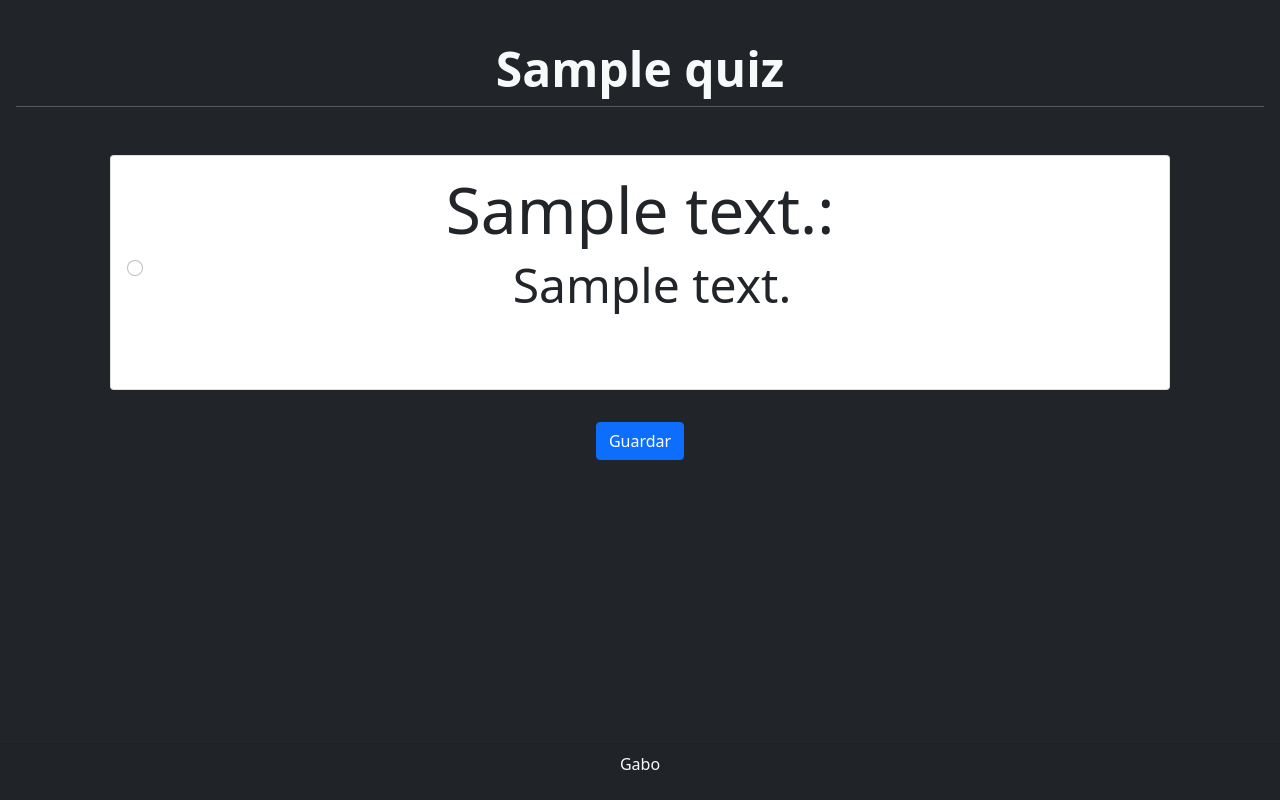
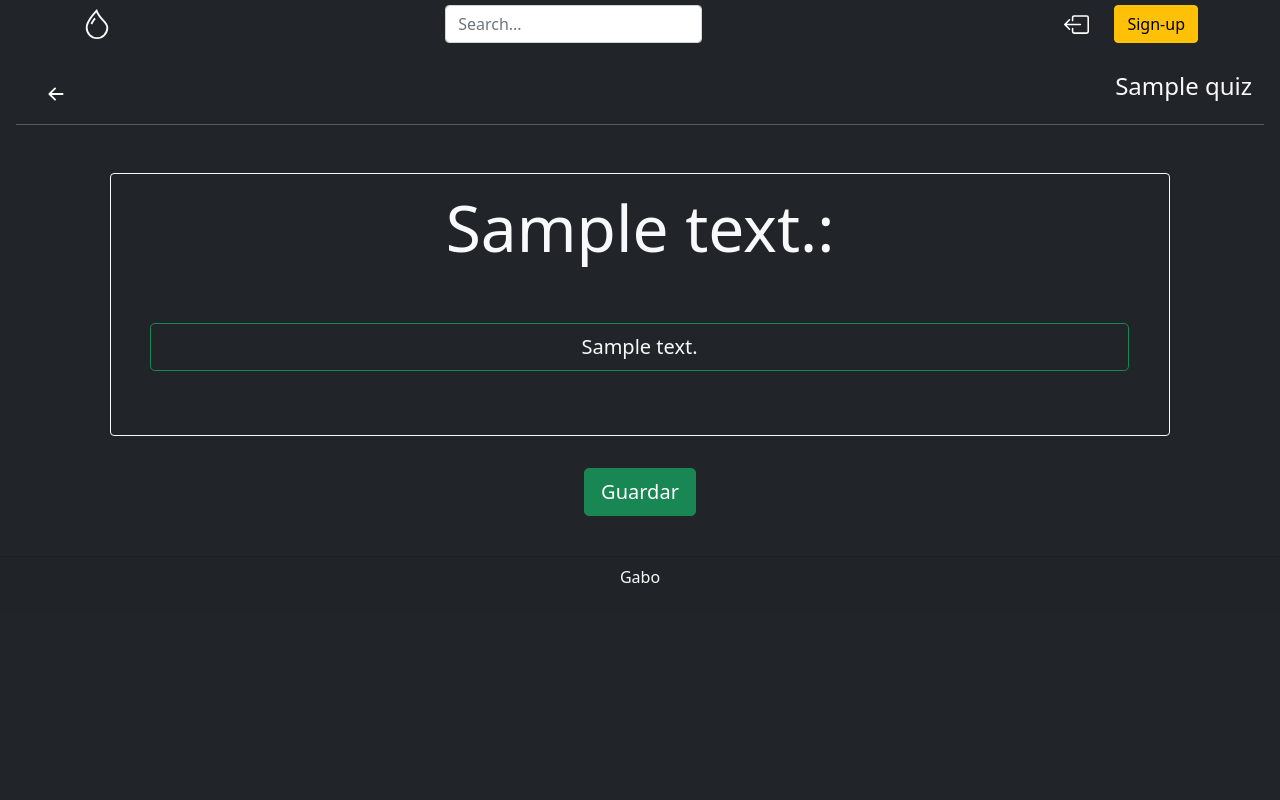
Before and after one commit to gabrielbarragan/quiz_app, a Django app: template quizes/templates/quizes/quiz.html in a window 1280 px wide. Run offline with Django 3.2, Linux system fonts and the light colour scheme; the template is opened without the code that fills it: values that come from a table or form of the project are taken from there, others are empty; tables that the repository leaves empty hold one stand-in row (values such as "Sample post").

Commit message:
Se creó el middleware UserIsAuthenticatedMiddleware para restringir el acceso a los quices, se creó la vista de logout, un botón para volver a atrás cuando ya se está en las preguntas del quiz y por último un header para poner el botón a cargo de esta funcionalidad

```diff
--- /dev/null
+++ b/quiz_app/middleware.py
@@ -0,0 +1,25 @@
+"""quiz_app middleware"""
+
+from django.shortcuts import redirect
+from django.urls import reverse
+
+from user import urls
+from user.models import Player
+from django.core.exceptions import ObjectDoesNotExist
+
+class UserIsAuthenticatedMiddleware:
+    """User is authenticated middleware
+    Ensure that user authenticated do not use the login access template
+    """
+    def __init__(self,get_response):
+        """middleware initialization"""
+        self.get_response= get_response
+
+    def __call__(self,request):
+        """code to be executed for each request before the view is called"""
+
+        if not request.user.is_anonymous:
+            if request.path in [reverse('user:login')]:
+                return redirect('quizes:main-view')
+        response = self.get_response(request)
+        return response
--- a/quiz_app/settings.py
+++ b/quiz_app/settings.py
@@ -51,6 +51,8 @@ MIDDLEWARE = [
     'django.contrib.auth.middleware.AuthenticationMiddleware',
     'django.contrib.messages.middleware.MessageMiddleware',
     'django.middleware.clickjacking.XFrameOptionsMiddleware',
+
+    'quiz_app.middleware.UserIsAuthenticatedMiddleware',
 ]
 
 ROOT_URLCONF = 'quiz_app.urls'
--- a/quizes/templates/quizes/question.html
+++ b/quizes/templates/quizes/question.html
@@ -1,15 +1,18 @@
-<div class="card my-3 mx-3 ">
+<div class="card my-3 mx-3 bg-dark border-light">
   <div class="card-body">
-    <h1 class="card-title text-dark display-3">{{question.text}}:</h1>
-    {% for answer in question.get_answer %}
-    <div class="form-check mx-auto">
-      <input class="ans  form-check-input" type="radio" value="{{answer.pk}}" name="{{question.pk}}" id="{{question.pk}}-{{answer.pk}}">
-      <label class="ans form-check-label text-dark display-5" autocomplete="off" for="{{question.pk}}-{{answer.pk}}">
-      {{answer.text}}
-      </label>
+    <h1 class="card-title text-light display-3">{{question.text}}:</h1>
+    <div class="container">
+      <div class="row ">
+        <div class="col btn-group btn-group-toggle my-5" data-toggle="buttons">
+        {% for answer in question.get_answer %}
+
+        <input class="ans btn-check" type="radio" value="{{answer.pk}}" name="{{question.pk}}" id="{{question.pk}}-{{answer.pk}}" autocomplete="off">
+          <label class="ans btn btn-outline-success btn-lg  text-light" autocomplete="off" for="{{question.pk}}-{{answer.pk}}">
+          {{answer.text}}
+          </label>
+        {% endfor %}
+      </div>
+      </div>
     </div>
-    {% endfor %}
-    <br>
-  <hr>
   </div>
 </div>
--- a/quizes/templates/quizes/quiz.html
+++ b/quizes/templates/quizes/quiz.html
@@ -18,7 +18,15 @@
 {% block container %}
     <div class="container">
         <div class="row pt-4 pricing-header p-3 pb-md-4 mx-auto text-center h-80" >
-          <h2 class="display-5 fw-bold">{{quiz.name}}</h2>
+          <div class="input-group flex-nowrap justify-content-between">
+            <button class="btn btn-dark rounded mb-2 " onclick="location.href='{% url 'quizes:main-view' %}'">
+              <svg xmlns="http://www.w3.org/2000/svg" width="30" height="30" fill="currentColor" class="bi bi-arrow-left-short" viewBox="0 0 16 16">
+                <path fill-rule="evenodd" d="M12 8a.5.5 0 0 1-.5.5H5.707l2.147 2.146a.5.5 0 0 1-.708.708l-3-3a.5.5 0 0 1 0-.708l3-3a.5.5 0 1 1 .708.708L5.707 7.5H11.5a.5.5 0 0 1 .5.5z"/>
+              </svg>
+          </button>
+           <span><h4 class=" text-end fw-normal">{{quiz.name}}</h4></span>
+
+          </div>
           <hr>
           <div class="d-flex justify-content-center">
           <form action="" id="quiz-form" class="mt-3 mb-3 container" method="POST" enctype="multipart/form-data" name="{{quiz.name}}" data-n_of_questions={{quiz.number_of_questions}}>
@@ -30,7 +38,7 @@
             {% endfor %}
 
             <button type="submit"
-            class="btn btn-primary mt-3 modal-button"
+            class="btn btn-success btn-lg mt-3 modal-button"
             data-bs-toggle="modal"
             data-bs-target="#quizStartModal">Guardar</button>
           </form>
--- a/templates/base.html
+++ b/templates/base.html
@@ -22,8 +22,9 @@
 
     <title>quiz app| {% block title %}{% endblock title %}</title>
   </head>
-  <body class=" d-flex flex-column justify-content-between bg-dark text-light h-100">
-    <div class=" mt-3 row justify-content-center">
+  <body class=" d-flex flex-column bg-dark text-light h-100">
+    {% include 'header.html' %}
+    <div class=" row justify-content-center">
         {% block content %}
         {% endblock content %}
     </div>
--- /dev/null
+++ b/templates/header.html
@@ -0,0 +1,26 @@
+<header class="p-1 bg-dark text-white">
+    <div class="container ">
+      <div class="d-flex flex-wrap align-items-center justify-content-between ">
+        <a href="/" class="d-flex align-items-center  mb-2 mb-lg-0 text-light text-decoration-none ">
+            <svg xmlns="http://www.w3.org/2000/svg" width="30" height="30" fill="currentColor" class="bi bi-droplet" viewBox="0 0 16 16">
+                <path fill-rule="evenodd" d="M7.21.8C7.69.295 8 0 8 0c.109.363.234.708.371 1.038.812 1.946 2.073 3.35 3.197 4.6C12.878 7.096 14 8.345 14 10a6 6 0 0 1-12 0C2 6.668 5.58 2.517 7.21.8zm.413 1.021A31.25 31.25 0 0 0 5.794 3.99c-.726.95-1.436 2.008-1.96 3.07C3.304 8.133 3 9.138 3 10a5 5 0 0 0 10 0c0-1.201-.796-2.157-2.181-3.7l-.03-.032C9.75 5.11 8.5 3.72 7.623 1.82z"/>
+                <path fill-rule="evenodd" d="M4.553 7.776c.82-1.641 1.717-2.753 2.093-3.13l.708.708c-.29.29-1.128 1.311-1.907 2.87l-.894-.448z"/>
+              </svg>
+        </a>
+
+        <form class="col-12 col-lg-auto mb-3 mb-lg-0 me-lg-3">
+          <input type="search" class="form-control form-control-dark" placeholder="Search..." aria-label="Search">
+        </form>
+
+        <div class="text-end">
+          <button type="button" class="btn btn-dark me-2" onclick="location.href='{% url 'user:logout' %}'">
+              <svg xmlns="http://www.w3.org/2000/svg" width="25" height="25" fill="currentColor" class="bi bi-box-arrow-left" viewBox="0 0 16 16">
+            <path fill-rule="evenodd" d="M6 12.5a.5.5 0 0 0 .5.5h8a.5.5 0 0 0 .5-.5v-9a.5.5 0 0 0-.5-.5h-8a.5.5 0 0 0-.5.5v2a.5.5 0 0 1-1 0v-2A1.5 1.5 0 0 1 6.5 2h8A1.5 1.5 0 0 1 16 3.5v9a1.5 1.5 0 0 1-1.5 1.5h-8A1.5 1.5 0 0 1 5 12.5v-2a.5.5 0 0 1 1 0v2z"/>
+            <path fill-rule="evenodd" d="M.146 8.354a.5.5 0 0 1 0-.708l3-3a.5.5 0 1 1 .708.708L1.707 7.5H10.5a.5.5 0 0 1 0 1H1.707l2.147 2.146a.5.5 0 0 1-.708.708l-3-3z"/>
+          </svg>
+        </button>
+          <button type="button" class="btn btn-warning">Sign-up</button>
+        </div>
+      </div>
+    </div>
+  </header>
--- a/user/urls.py
+++ b/user/urls.py
@@ -12,5 +12,10 @@ urlpatterns =[
         route='login/',
         view=views.LoginView.as_view(),
         name='login'
-    )
+    ),
+    path(
+        route='logout/',
+        view=views.LogoutView.as_view(),
+        name='logout'
+    ),
 ]
--- a/user/views.py
+++ b/user/views.py
@@ -2,6 +2,7 @@
 
 from django.shortcuts import render
 from django.contrib.auth import views as auth_views
+from django.contrib.auth.mixins import LoginRequiredMixin
 # Create your views here.
 
 #models
@@ -11,3 +12,7 @@ class LoginView(auth_views.LoginView):
     """Login user view"""
 
     template_name = 'user/login.html'
+
+class LogoutView(LoginRequiredMixin,auth_views.LogoutView):
+    """Users Logout view"""
+    next_page= 'user:login'
```
Also changed, not shown: quizes/views.py (+10 -9 lines).
